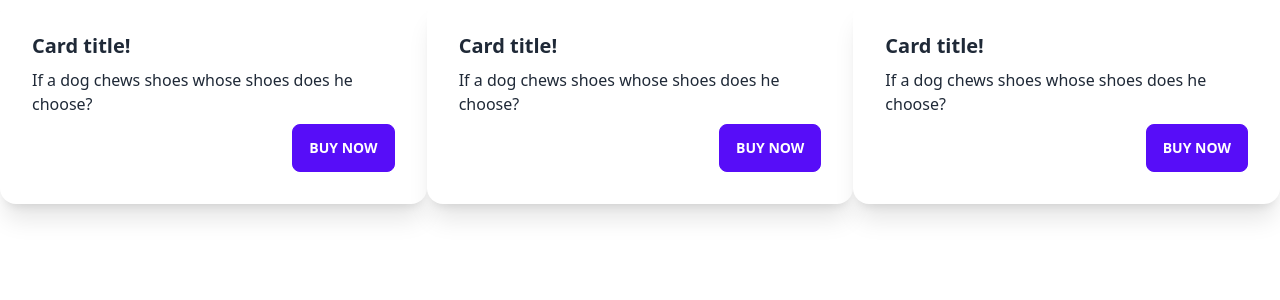
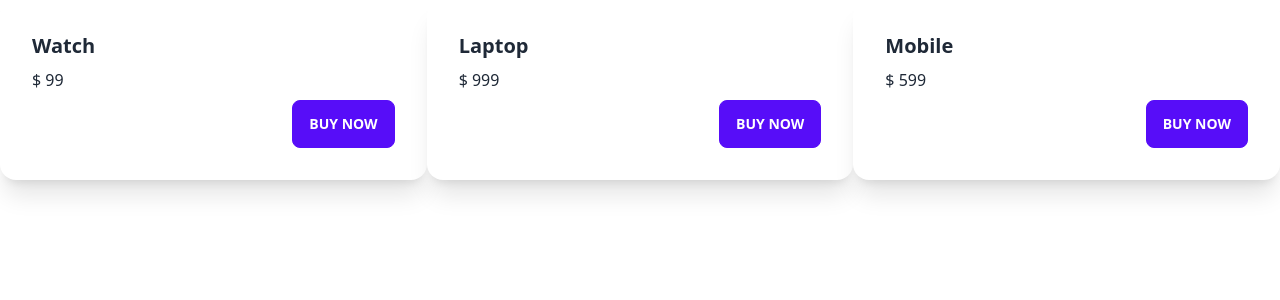
Before and after one commit to Tanmoy-Parvez/explore-next-js-more, a Next.js app: page /products in a window 1280 px wide. Shown: the top 300 px of the page. Built offline with nearby package versions, Linux system fonts and the light colour scheme; data requests are answered from the project's data file.

Commit message:
some changes added

```diff
--- a/db.json
+++ b/db.json
@@ -3,7 +3,7 @@
     {
       "id": 1,
       "name": "Watch",
-      "price": 199
+      "price": 99
     },
     {
       "id": 2,
--- a/pages/products/index.js
+++ b/pages/products/index.js
@@ -6,19 +6,19 @@ const ProductList = ({ products }) => {
             <Head>
                 <title>Next.JS-Product List</title>
             </Head>
-            <div  className="grid grid-cols-3">
-            {
-                products.map(product =>
+            <div className="grid grid-cols-3">
+                {
+                    products.map(product =>
                         <div key={product.id} className="card bg-base-100 shadow-xl">
                             <div className="card-body">
-                                <h2 className="card-title">Card title!</h2>
-                                <p>If a dog chews shoes whose shoes does he choose?</p>
+                                <h2 className="card-title">{product?.name}</h2>
+                                <p>$ {product?.price}</p>
                                 <div className="card-actions justify-end">
                                     <button className="btn btn-primary">Buy Now</button>
                                 </div>
                             </div>
-                    </div>)
-            }
+                        </div>)
+                }
             </div>
         </div>
     );
@@ -33,6 +33,7 @@ export const getStaticProps = async () => {
     return {
         props: {
             products: data,
-        }
+        },
+        revalidate: 10,
     };
 };
```
